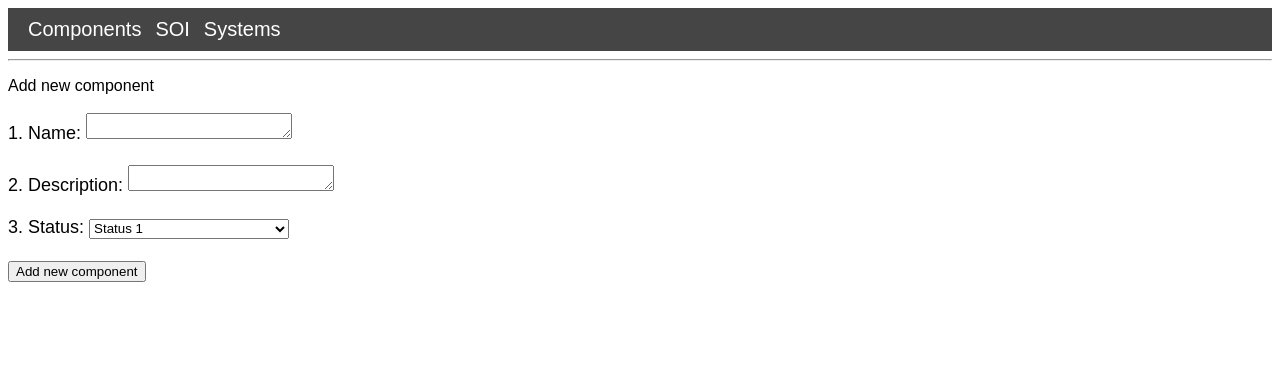
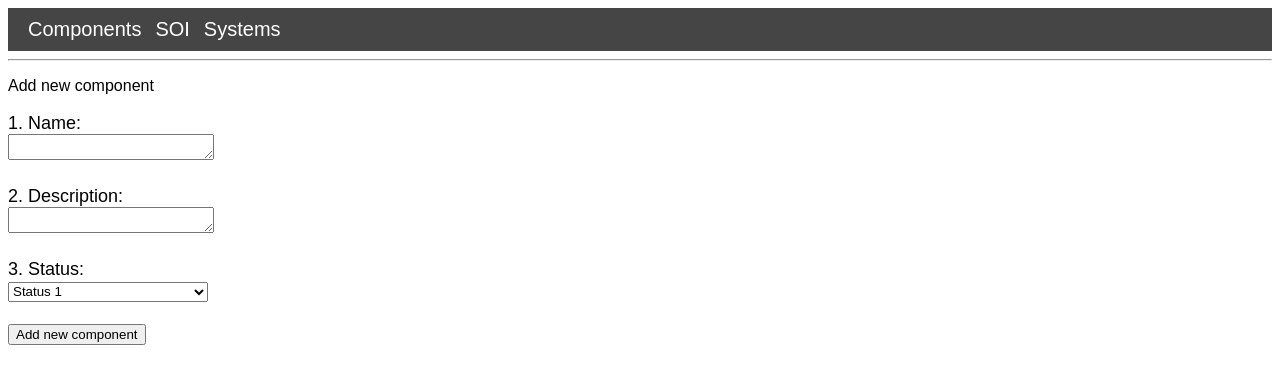
Before and after one commit to johnny-sky91/COMPanion, a Flask app: page /components_list/add_new_component in a window 1280 px wide. Shown: the top 384 px of the page. Run offline with Flask 3, Linux system fonts and the light colour scheme.

Commit message:
Update add_new_component.html

```diff
--- a/app/templates/add/add_new_component.html
+++ b/app/templates/add/add_new_component.html
@@ -5,9 +5,9 @@
 <form action="" method="post" novalidate>
     {{form.hidden_tag()}}
     <p style="font-size:18px">
-        1. {{ form.component_name.label }}: {{ form.component_name(style='height: 20px; width:200px') }}<br><br>
-        2. {{ form.component_description.label }}: {{ form.component_description(style='height: 20px; width:200px') }}<br><br>
-        3. {{ form.component_status.label }}: {{ form.component_status(style='height: 20px; width:200px') }}<br><br>
+        1. {{ form.component_name.label }}:<br>{{ form.component_name(style='height: 20px; width:200px') }}<br><br>
+        2. {{ form.component_description.label }}:<br>{{ form.component_description(style='height: 20px; width:200px') }}<br><br>
+        3. {{ form.component_status.label }}:<br>{{ form.component_status(style='height: 20px; width:200px') }}<br><br>
         {{ form.submit() }} <br>
         {% for error in form.component_name.errors %}
         <span style="color: red;">{{ error }}</span>
```
